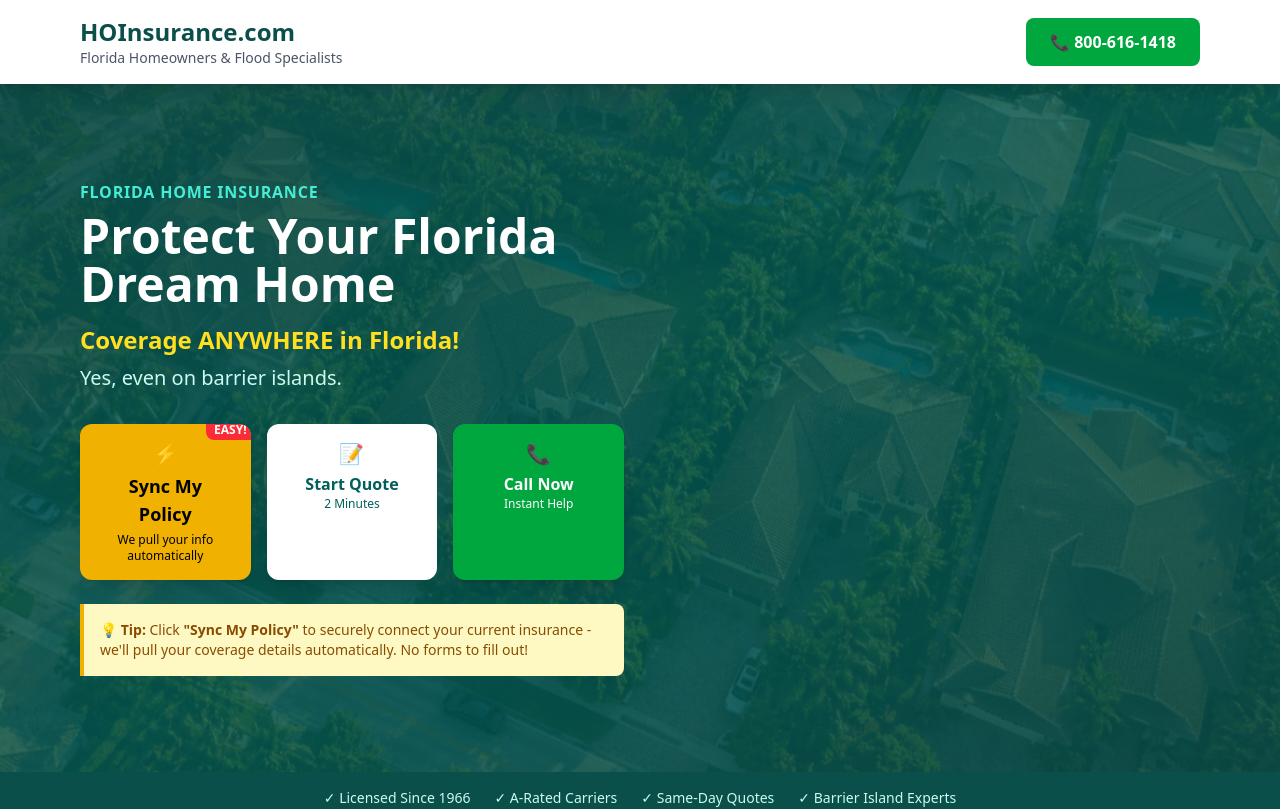
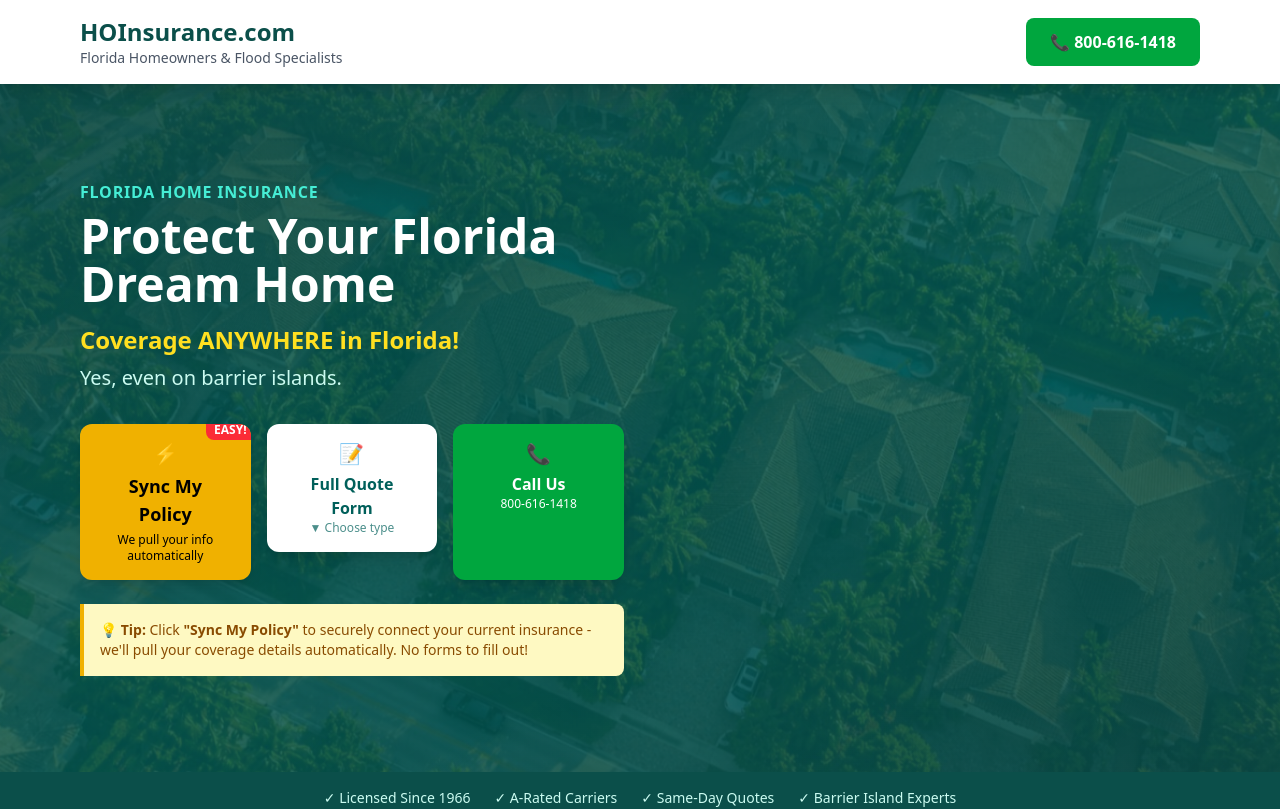
Before and after one commit to TTomlinson13/hoinsurance-landing, a React (Vite) app: page / in a window 1280 px wide. Shown: the top 809 px of the page. Built offline with nearby package versions, Linux system fonts and the light colour scheme; the HTML template or start-up script is replaced by a standard one.

Commit message:
Hero: Full Quote Form dropdown with HO3, Condo (HO6), and Flood options

```diff
--- a/src/App.tsx
+++ b/src/App.tsx
@@ -1,4 +1,7 @@
+import { useState } from 'react'
+
 function App() {
+  const [showQuoteMenu, setShowQuoteMenu] = useState(false)
   return (
     <div className="min-h-screen bg-white">
       {/* Header */}
@@ -67,23 +70,67 @@ function App() {
                   <span className="text-lg">Sync My Policy</span>
                   <span className="block text-xs font-normal mt-1">We pull your info automatically</span>
                 </a>
-                <a
-                  href="https://hoinsurance.wufoo.com/forms/m96j1zb0kfqk62/"
-                  target="_blank"
-                  rel="noopener noreferrer"
-                  className="bg-white hover:bg-gray-100 text-teal-800 font-bold py-4 px-6 rounded-xl shadow-lg transition text-center"
-                >
-                  <span className="text-xl block mb-1">📝</span>
-                  <span>Start Quote</span>
-                  <span className="block text-xs font-normal">2 Minutes</span>
-                </a>
+                {/* Full Quote Form Dropdown */}
+                <div className="relative">
+                  <button
+                    onClick={() => setShowQuoteMenu(!showQuoteMenu)}
+                    className="w-full bg-white hover:bg-gray-100 text-teal-800 font-bold py-4 px-6 rounded-xl shadow-lg transition text-center"
+                  >
+                    <span className="text-xl block mb-1">📝</span>
+                    <span>Full Quote Form</span>
+                    <span className="block text-xs font-normal opacity-70">{showQuoteMenu ? '▲ Choose type' : '▼ Choose type'}</span>
+                  </button>
+                  {showQuoteMenu && (
+                    <div className="absolute z-50 top-full mt-2 left-0 right-0 bg-white rounded-xl shadow-2xl border border-teal-100 overflow-hidden">
+                      <a
+                        href="https://hoinsurance.wufoo.com/forms/tc-home-insurance-savings-form/"
+                        target="_blank"
+                        rel="noopener noreferrer"
+                        className="flex items-center gap-3 px-4 py-3 hover:bg-teal-50 transition border-b border-gray-100"
+                        onClick={() => setShowQuoteMenu(false)}
+                      >
+                        <span className="text-2xl">🏠</span>
+                        <div className="text-left">
+                          <div className="font-bold text-teal-900 text-sm">Homeowners (HO3)</div>
+                          <div className="text-xs text-gray-500">Single family home</div>
+                        </div>
+                      </a>
+                      <a
+                        href="https://hoinsurance.wufoo.com/forms/condominium-owners-insurance-form/"
+                        target="_blank"
+                        rel="noopener noreferrer"
+                        className="flex items-center gap-3 px-4 py-3 hover:bg-teal-50 transition border-b border-gray-100"
+                        onClick={() => setShowQuoteMenu(false)}
+                      >
+                        <span className="text-2xl">🏗️</span>
+                        <div className="text-left">
+                          <div className="font-bold text-teal-900 text-sm">Condo (HO6)</div>
+                          <div className="text-xs text-gray-500">Condominium owners</div>
+                        </div>
+                      </a>
+                      <a
+                        href="https://hoinsurance.wufoo.com/forms/get-my-flood-insurance/"
+                        target="_blank"
+                        rel="noopener noreferrer"
+                        className="flex items-center gap-3 px-4 py-3 hover:bg-teal-50 transition"
+                        onClick={() => setShowQuoteMenu(false)}
+                      >
+                        <span className="text-2xl">🌊</span>
+                        <div className="text-left">
+                          <div className="font-bold text-teal-900 text-sm">Flood Insurance</div>
+                          <div className="text-xs text-gray-500">Private &amp; NFIP flood</div>
+                        </div>
+                      </a>
+                    </div>
+                  )}
+                </div>
                 <a
                   href="tel:800-616-1418"
                   className="bg-green-600 hover:bg-green-700 text-white font-bold py-4 px-6 rounded-xl shadow-lg transition text-center"
                 >
                   <span className="text-xl block mb-1">📞</span>
-                  <span>Call Now</span>
-                  <span className="block text-xs font-normal">Instant Help</span>
+                  <span>Call Us</span>
+                  <span className="block text-xs font-normal">800-616-1418</span>
                 </a>
               </div>
 
```
Also changed, not shown: 5 other files (tests, documents, lock files or other folders).
